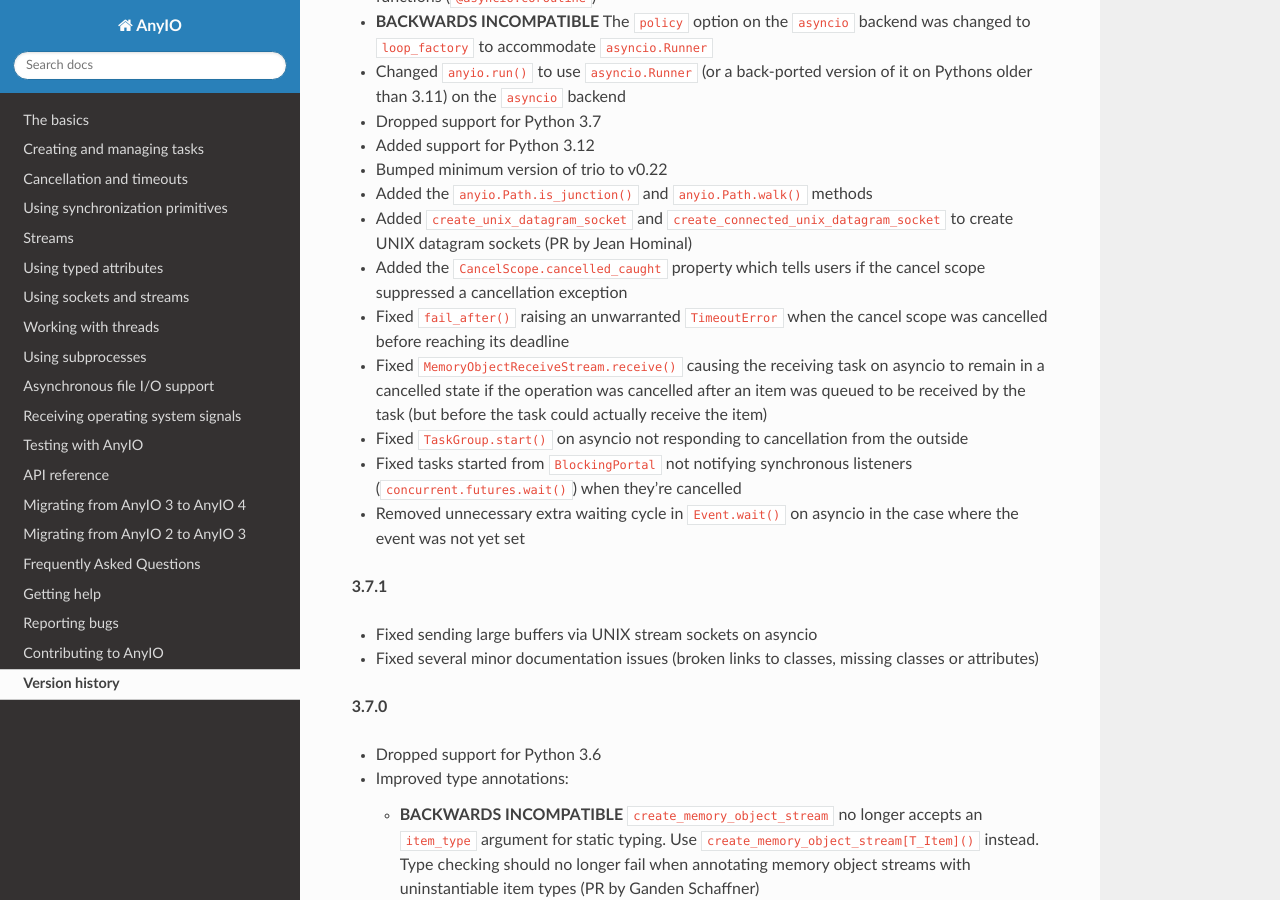
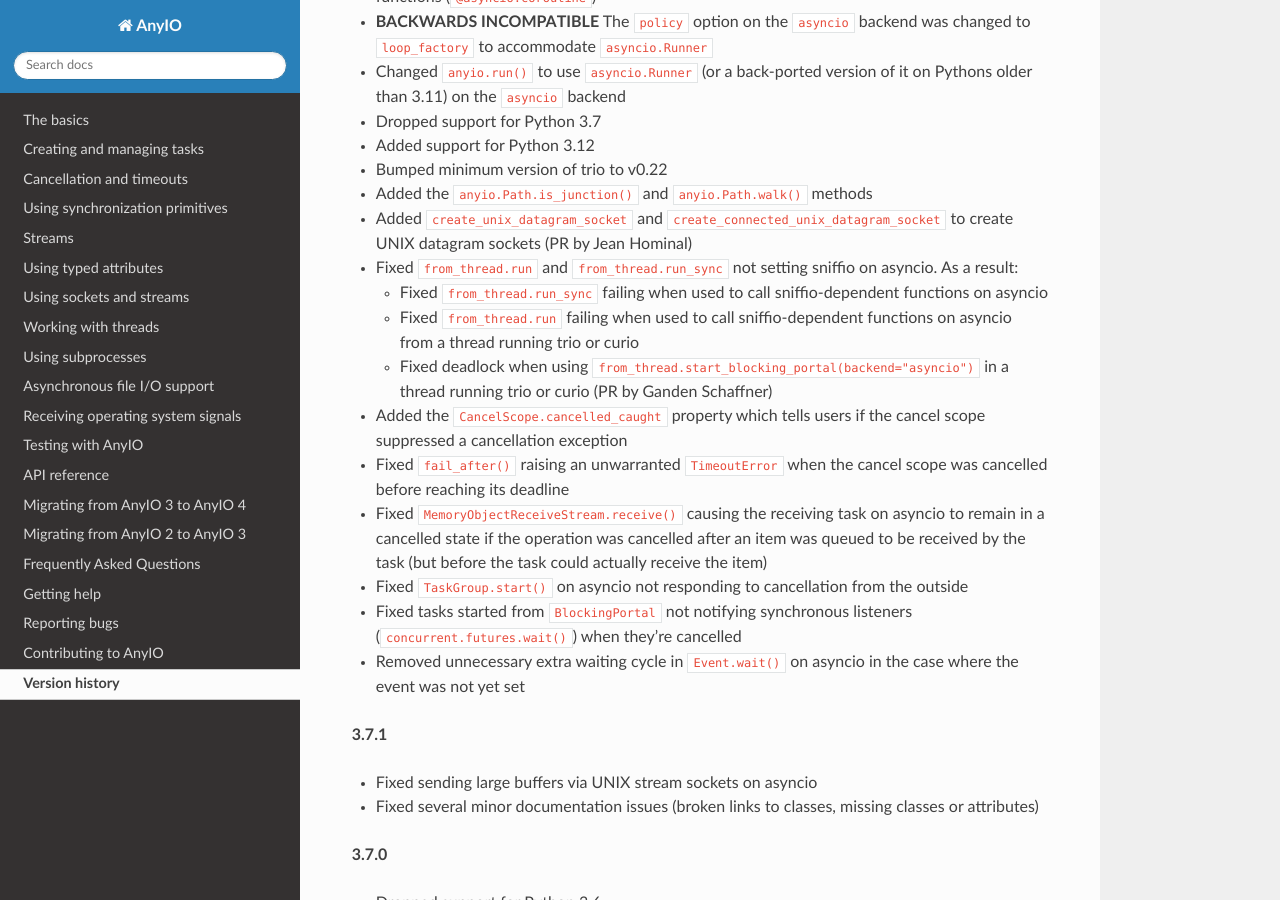
Before and after one commit to agronholm/anyio, a Sphinx documentation site: the page built from docs/versionhistory.rst, in a window 1280 px wide and 900 px high, scrolled down 902 px. Built offline with Sphinx 7.4.7 and the Read the Docs theme 2.0.0, drawn with Linux system fonts in a browser that asks for light colours; the version number could not be read and is left out; some of the changed text lies outside the part shown.

```diff
--- a/docs/versionhistory.rst
+++ b/docs/versionhistory.rst
@@ -44,6 +44,15 @@
 - Added the ``anyio.Path.is_junction()`` and ``anyio.Path.walk()`` methods
 - Added ``create_unix_datagram_socket`` and ``create_connected_unix_datagram_socket`` to
   create UNIX datagram sockets (PR by Jean Hominal)
+- Fixed ``from_thread.run`` and ``from_thread.run_sync`` not setting sniffio on asyncio.
+  As a result:
+
+  - Fixed ``from_thread.run_sync`` failing when used to call sniffio-dependent functions
+    on asyncio
+  - Fixed ``from_thread.run`` failing when used to call sniffio-dependent functions on
+    asyncio from a thread running trio or curio
+  - Fixed deadlock when using ``from_thread.start_blocking_portal(backend="asyncio")``
+    in a thread running trio or curio (PR by Ganden Schaffner)
 - Added the ``CancelScope.cancelled_caught`` property which tells users if the cancel
   scope suppressed a cancellation exception
 - Fixed ``fail_after()`` raising an unwarranted ``TimeoutError`` when the cancel scope
```
Also changed, not shown: other parts of docs/versionhistory.rst (+0 -9 lines).
